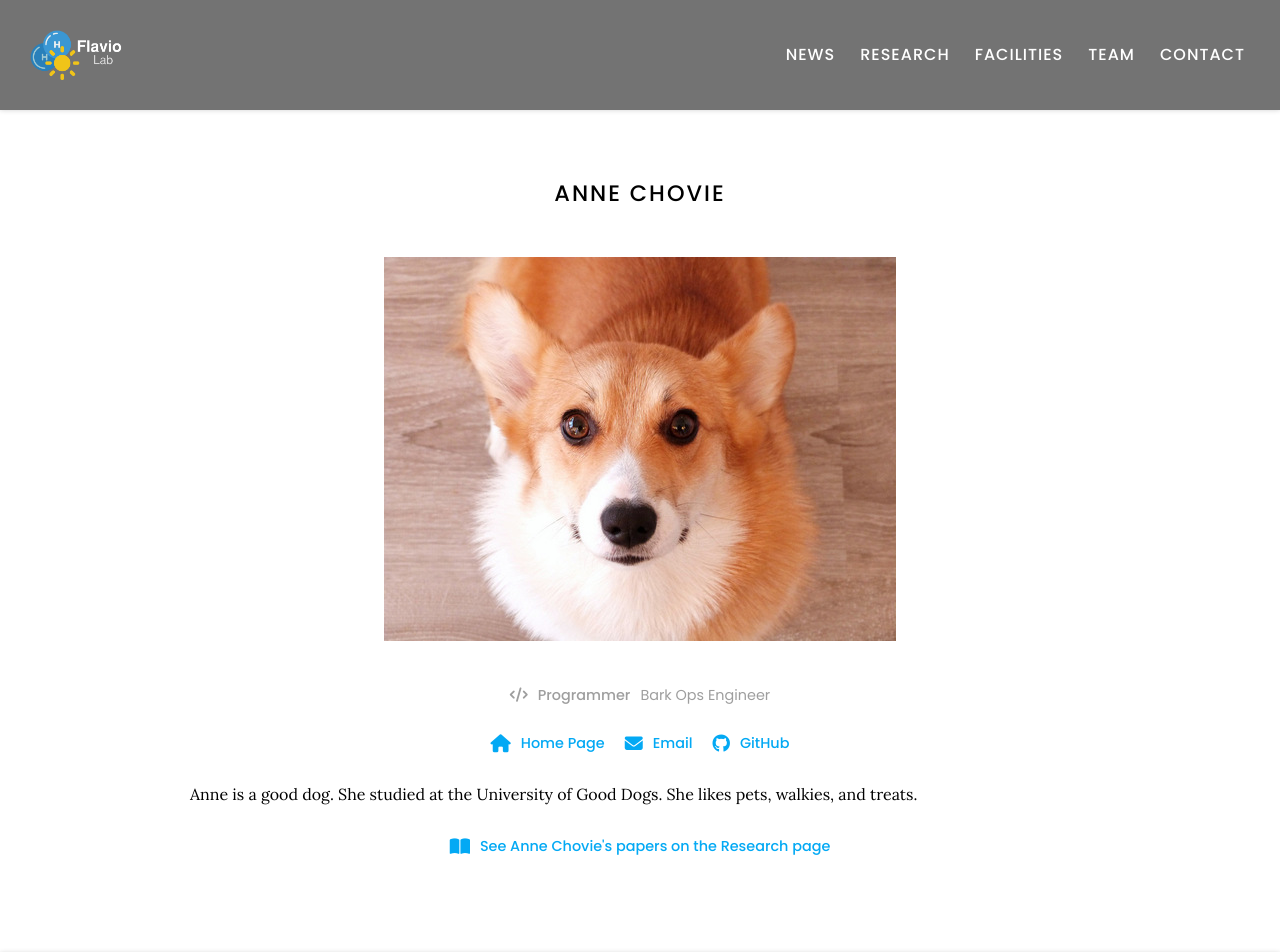
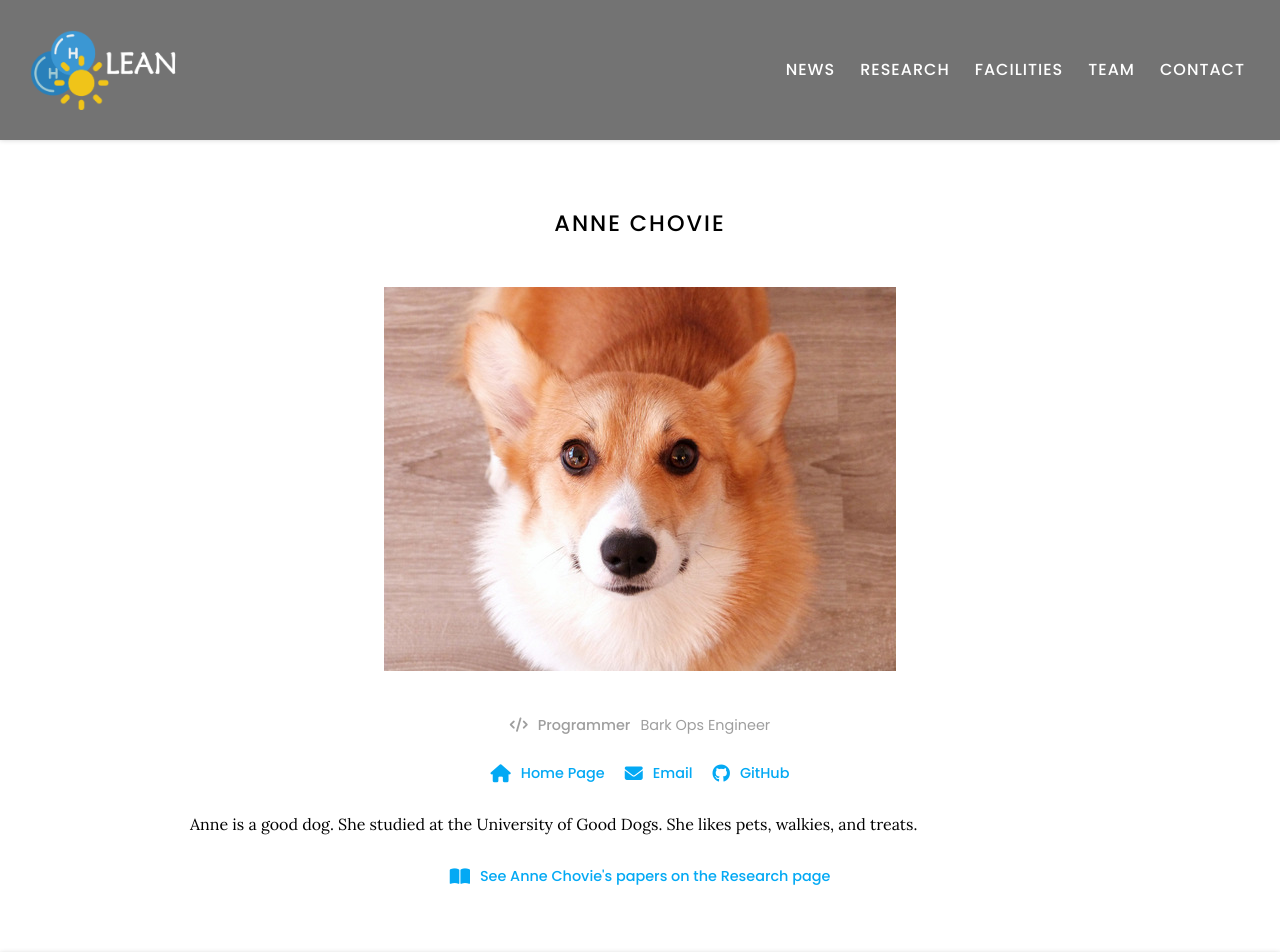
Before and after one commit to labeansite/labeansite.github.io, a Jekyll site: the page built from _members/anne-chovie.md, in a window 1280 px wide and 1093 px high. Shown: the top 952 px of the window. Built offline with Jekyll 4.4.1, drawn with Linux system fonts in a browser that asks for light colours; nearby versions of some CDN libraries; grey boxes are pictures that could not be loaded.

Commit message:
Detalhes visuais

```diff
--- a/_includes/bgvideo.html
+++ b/_includes/bgvideo.html
@@ -15,9 +15,9 @@
                 </h2>
             </div>
             <div class="video-scroll-button-container">
-                <i class="fas fa-chevron-down video-scroll-button"></i>
-                <i class="fas fa-chevron-down video-scroll-button"></i>
-                <i class="fas fa-chevron-down video-scroll-button"></i>
+                <i class="fa-solid fa-chevron-down video-scroll-button fa-beat-fade"></i>
+                <i class="fa-solid fa-chevron-down video-scroll-button fa-beat-fade"></i>
+                <i class="fa-solid fa-chevron-down video-scroll-button fa-beat-fade"></i>
             </div>
         </div>
     </div>
--- a/css/header.scss
+++ b/css/header.scss
@@ -34,7 +34,7 @@
 
     .logo {
       max-width: 100%;
-      height: 50px;
+      height: 80px;
     }
 
     .logo_text {
```
Also changed, not shown: images/icon.png.
